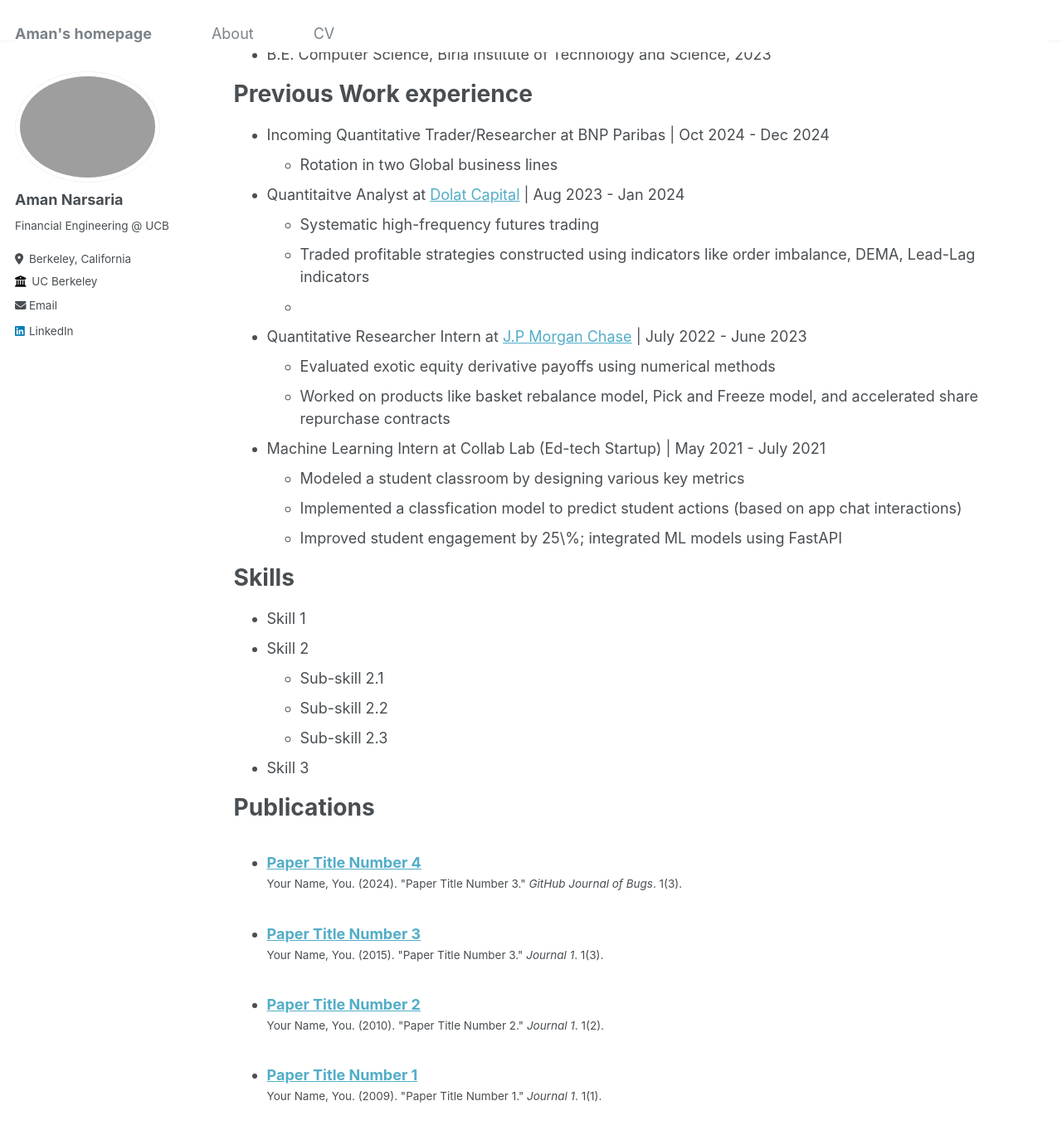
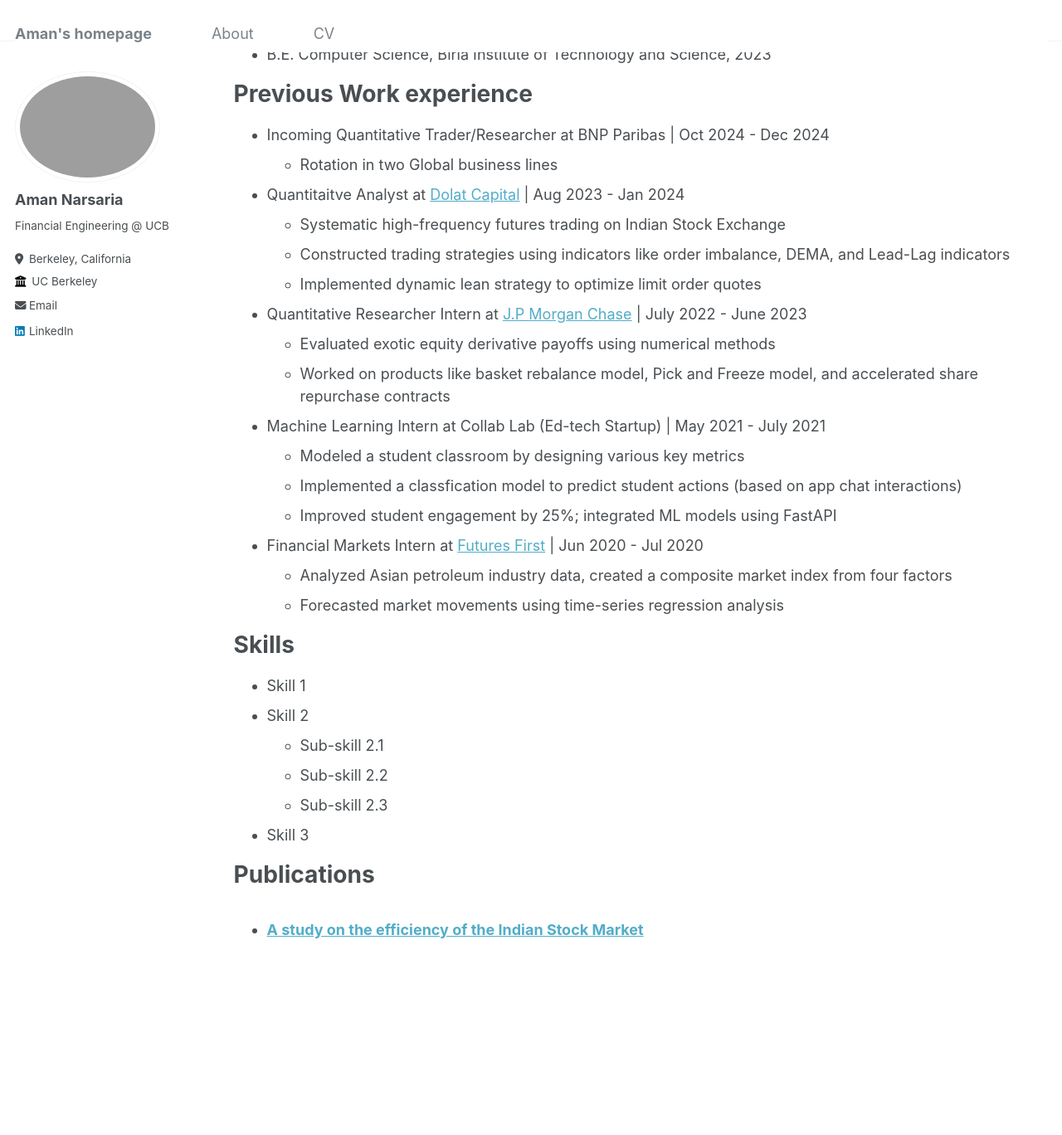
Before and after one commit to amannarsaria4/amannarsaria4.github.io, a Jekyll site: the page built from _pages/cv.md, in a window 1280 px wide and 1400 px high, scrolled down 200 px. Shown: the top 1368 px of the window at 83% size. Built offline with Jekyll 4.4.1, drawn with Linux system fonts in a browser that asks for light colours.

Commit message:
new commit

```diff
--- a/_pages/cv.md
+++ b/_pages/cv.md
@@ -20,11 +20,10 @@ Previous Work experience
 * Incoming Quantitative Trader/Researcher at BNP Paribas \| Oct 2024 - Dec 2024
   * Rotation in two Global business lines
 
-
 * Quantitaitve Analyst at [Dolat Capital](https://www.dolatcapital.com/) \| Aug 2023 - Jan 2024
-  * Systematic high-frequency futures trading
-  * Traded profitable strategies constructed using indicators like order imbalance, DEMA, Lead-Lag indicators
-  *
+  * Systematic high-frequency futures trading on Indian Stock Exchange
+  * Constructed trading strategies using indicators like order imbalance, DEMA, and Lead-Lag indicators
+  * Implemented dynamic lean strategy to optimize limit order quotes
 
 * Quantitative Researcher Intern at [J.P Morgan Chase](https://www.jpmorganchase.com/) \| July 2022 - June 2023
   * Evaluated exotic equity derivative payoffs using numerical methods
@@ -33,7 +32,11 @@ Previous Work experience
 * Machine Learning Intern at Collab Lab (Ed-tech Startup) \| May 2021 - July 2021
   * Modeled a student classroom by designing various key metrics
   * Implemented a classfication model to predict student actions (based on app chat interactions)
-  * Improved student engagement by 25\%; integrated ML models using FastAPI
+  * Improved student engagement by 25%; integrated ML models using FastAPI
+
+* Financial Markets Intern at [Futures First](https://futuresfirst.com/) \| Jun 2020 - Jul 2020
+  * Analyzed Asian petroleum industry data, created a composite market index from four factors
+  * Forecasted market movements using time-series regression analysis
 
 
 Skills
--- a/_publications/2009-10-01-paper-title-number-1.md
+++ b/_publications/2009-10-01-paper-title-number-1.md
@@ -1,12 +1,12 @@
 ---
-title: "Paper Title Number 1"
+title: "A study on the efficiency of the Indian Stock Market"
 collection: publications
-permalink: /publication/2009-10-01-paper-title-number-1
-excerpt: 'This paper is about the number 1. The number 2 is left for future work.'
-date: 2009-10-01
-venue: 'Journal 1'
-paperurl: 'http://academicpages.github.io/files/paper1.pdf'
-citation: 'Your Name, You. (2009). &quot;Paper Title Number 1.&quot; <i>Journal 1</i>. 1(1).'
+permalink: /publication/indian-stock-market
+excerpt: 'This paper tests the stock market effiency hypothesis .'
+date: 2020-12-02
+# venue: 'Journal 1'
+paperurl: 'https://arxiv.org/abs/2012.01160#:~:text=The%20daily%20closing%20values%20of,and%20can%20thus%20be%20outperformed.'
+citation: 'Aman Narsaria, et. al., (2020)'
 ---
 
-The contents above will be part of a list of publications, if the user clicks the link for the publication than the contents of section will be rendered as a full page, allowing you to provide more information about the paper for the reader. When publications are displayed as a single page, the contents of the above "citation" field will automatically be included below this section in a smaller font.
+This study examines the weak form efficiency of the Indian stock market (BSE/NSE) using various statistical tests like Runs test, Auto-correlation test, and Auto-regression test, confirming its inefficiency and potential for outperformance.
--- a/_publications/2010-10-01-paper-title-number-2.md
+++ /dev/null
@@ -1,12 +0,0 @@
----
-title: "Paper Title Number 2"
-collection: publications
-permalink: /publication/2010-10-01-paper-title-number-2
-excerpt: 'This paper is about the number 2. The number 3 is left for future work.'
-date: 2010-10-01
-venue: 'Journal 1'
-paperurl: 'http://academicpages.github.io/files/paper2.pdf'
-citation: 'Your Name, You. (2010). &quot;Paper Title Number 2.&quot; <i>Journal 1</i>. 1(2).'
----
-
-The contents above will be part of a list of publications, if the user clicks the link for the publication than the contents of section will be rendered as a full page, allowing you to provide more information about the paper for the reader. When publications are displayed as a single page, the contents of the above "citation" field will automatically be included below this section in a smaller font.
--- a/_publications/2015-10-01-paper-title-number-3.md
+++ /dev/null
@@ -1,12 +0,0 @@
----
-title: "Paper Title Number 3"
-collection: publications
-permalink: /publication/2015-10-01-paper-title-number-3
-excerpt: 'This paper is about the number 3. The number 4 is left for future work.'
-date: 2015-10-01
-venue: 'Journal 1'
-paperurl: 'http://academicpages.github.io/files/paper3.pdf'
-citation: 'Your Name, You. (2015). &quot;Paper Title Number 3.&quot; <i>Journal 1</i>. 1(3).'
----
-
-The contents above will be part of a list of publications, if the user clicks the link for the publication than the contents of section will be rendered as a full page, allowing you to provide more information about the paper for the reader. When publications are displayed as a single page, the contents of the above "citation" field will automatically be included below this section in a smaller font.
--- a/_publications/2024-02-17-paper-title-number-4.md
+++ /dev/null
@@ -1,12 +0,0 @@
----
-title: "Paper Title Number 4"
-collection: publications
-permalink: /publication/2024-02-17-paper-title-number-4
-excerpt: 'This paper is about fixing template issue #693.'
-date: 2024-02-17
-venue: 'GitHub Journal of Bugs'
-paperurl: 'http://academicpages.github.io/files/paper3.pdf'
-citation: 'Your Name, You. (2024). &quot;Paper Title Number 3.&quot; <i>GitHub Journal of Bugs</i>. 1(3).'
----
-
-The contents above will be part of a list of publications, if the user clicks the link for the publication than the contents of section will be rendered as a full page, allowing you to provide more information about the paper for the reader. When publications are displayed as a single page, the contents of the above "citation" field will automatically be included below this section in a smaller font.
```
